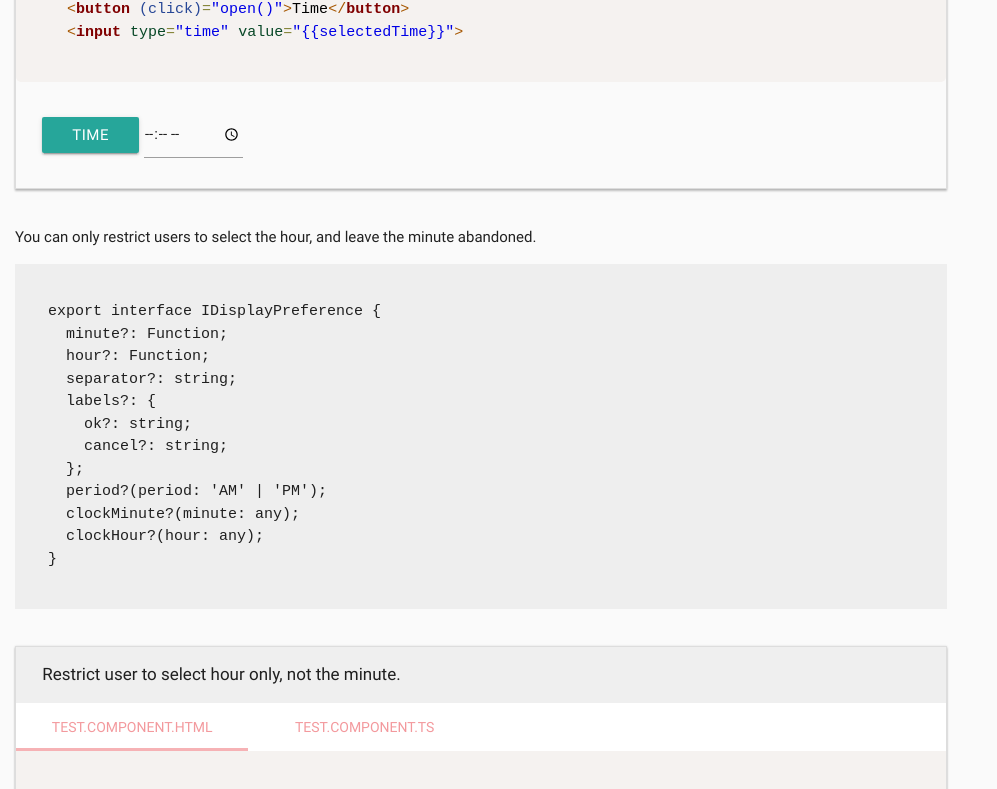
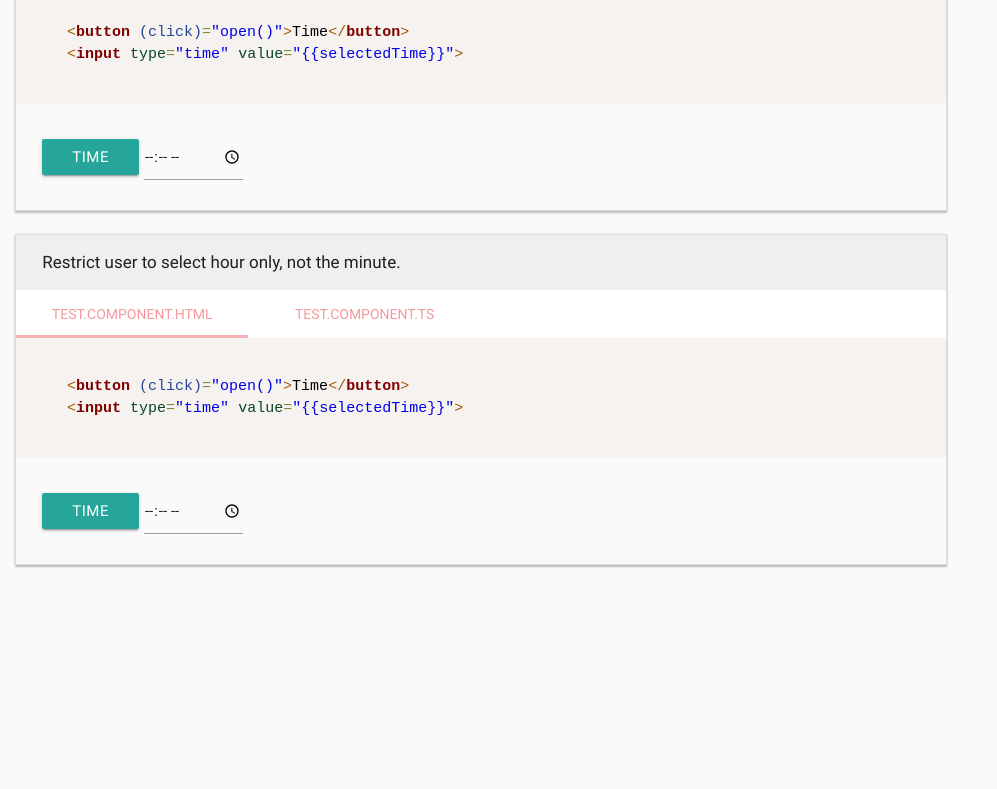
Before and after one commit to owsolutions/amazing-time-picker, an Angular app: page /Examples in a window 1280 px wide. Shown: the part 3718-4507 px from the top of the page, without its empty margins (0-997 px from the left). After the commit the page ends 4303 px from the top, so only its background shows below. Built offline with nearby package versions, Linux system fonts and the light colour scheme.

Commit message:
Update the test

```diff
--- a/src/app/presentation/examples/example-hour/example-hour.component.html
+++ b/src/app/presentation/examples/example-hour/example-hour.component.html
@@ -1,10 +1,6 @@
 
 <br>
-<p>
-You can only restrict users to select the hour, and leave the minute abandoned.</p>
 
-<pre class="pre-code L"><code [innerHTML]="interface"></code></pre>
-<br>
 <div class="tab-wrapper" id="sec2">
   <div class="tab-header">
     <div class="row">
@@ -38,7 +34,7 @@ You can only restrict users to select the hour, and leave the minute abandoned.<
 
         open<span style='color:#808030; '>(</span><span style='color:#808030; '>)</span> <span style='color:#800080; '>{{ '{' }}</span>
             <span style='color:#800000; font-weight:bold; '>const</span> amazingTimePicker <span style='color:#808030; '>=</span> <span style='color:#800000; font-weight:bold; '>this</span><span style='color:#808030; '>.</span>atp<span style='color:#808030; '>.</span>open<span style='color:#808030; '>(</span><span style='color:#800080; '>{{ '{' }}</span>
-                locale<span style='color:#800080; '>:</span> <span style='color:#800000; '>'</span><span style='color:#0000e6; '>fa</span><span style='color:#800000; '>'</span><span style='color:#808030; '>,</span>
+                onlyHour<span style='color:#800080; '>:</span> <span style='color:#800000; '></span><span style='color:#0000e6; '>true</span><span style='color:#800000; '></span><span style='color:#808030; '>,</span>
             <span style='color:#800080; '>{{ '}' }}</span><span style='color:#808030; '>)</span><span style='color:#800080; '>;</span>
             amazingTimePicker<span style='color:#808030; '>.</span>afterClose<span style='color:#808030; '>(</span><span style='color:#808030; '>)</span><span style='color:#808030; '>.</span>subscribe<span style='color:#808030; '>(</span>time <span style='color:#808030; '>=</span><span style='color:#808030; '>></span> <span style='color:#800080; '>{{ '{' }}</span>
                 <span style='color:#800000; font-weight:bold; '>this</span><span style='color:#808030; '>.</span>selectedTime <span style='color:#808030; '>=</span> time<span style='color:#800080; '>;</span>
--- a/src/app/presentation/examples/example-hour/example-hour.component.ts
+++ b/src/app/presentation/examples/example-hour/example-hour.component.ts
@@ -15,6 +15,7 @@ export class ExampleHourComponent implements OnInit {
   export interface IDisplayPreference {
     minute?: Function;
     hour?: Function;
+    onlyHour?: boolean;
     separator?: string;
     labels?: {
       ok?: string;
--- a/src/app/presentation/examples/example-persian/example-persian.component.ts
+++ b/src/app/presentation/examples/example-persian/example-persian.component.ts
@@ -15,6 +15,7 @@ export class ExamplePersianComponent implements OnInit {
   export interface IDisplayPreference {
     minute?: Function;
     hour?: Function;
+    onlyHour?: boolean;
     separator?: string;
     labels?: {
       ok?: string;
```
